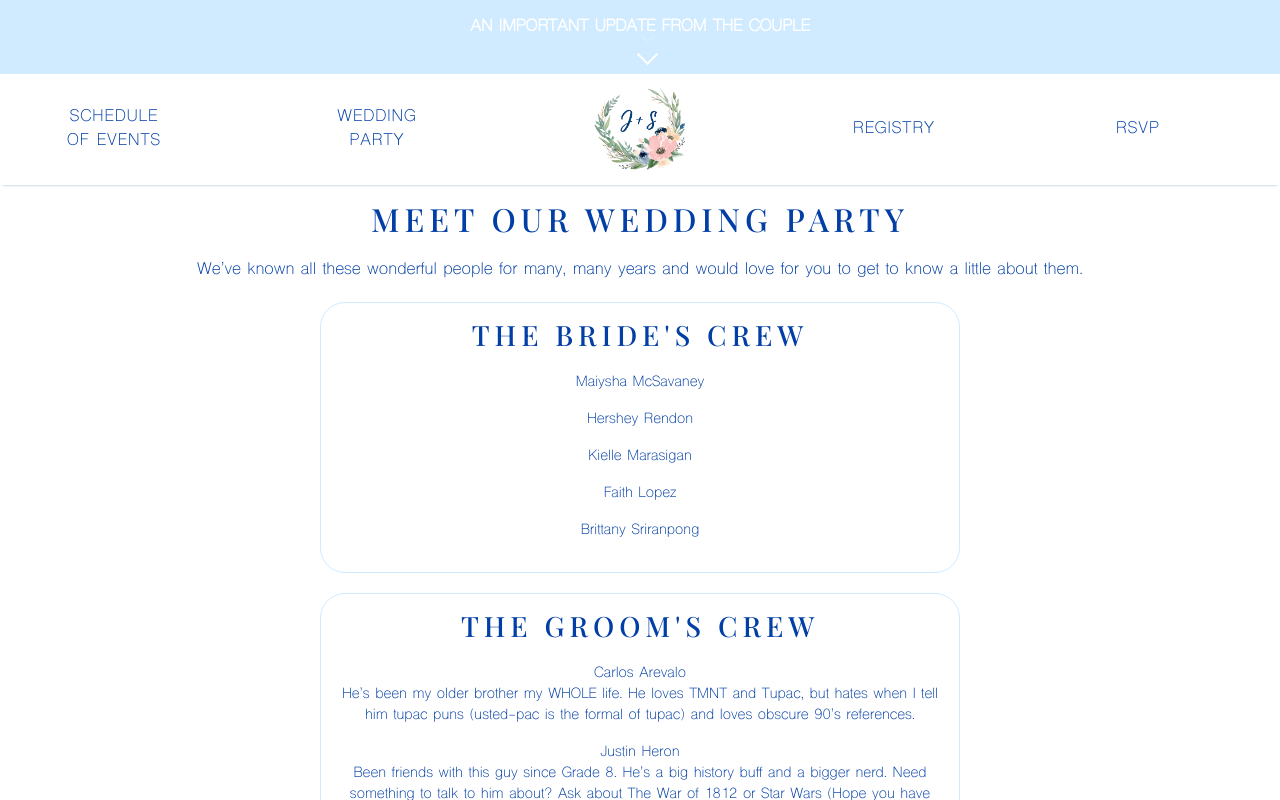
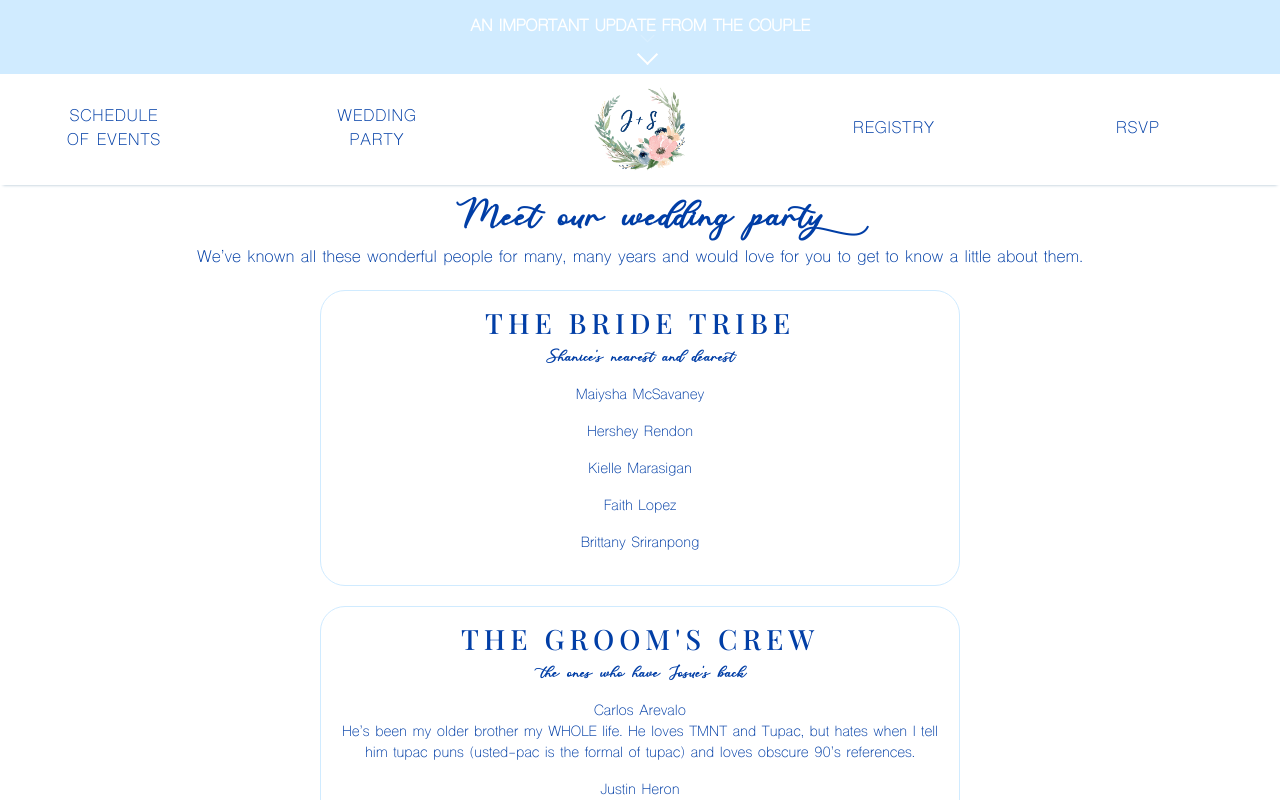
Before and after one commit to shanicerae/wedding-site, a React (Create React App) app: page /wedding-party in a window 1280 px wide. Shown: the top 800 px of the page. Built offline with nearby package versions, Linux system fonts and the light colour scheme.

Commit message:
Update content styles

```diff
--- a/src/Registry.js
+++ b/src/Registry.js
@@ -19,12 +19,10 @@ function Registry() {
   }, []);
 
   return (
-    <div>
+    <div className="center dark-blue">
       <div className="section content-wrapper">
-        <h2 className="center dark-blue registry--title">
-          A note on our registry:
-        </h2>
-        <div className="center dark-blue">
+        <h2 className="alt-content-title">A note on our registry:</h2>
+        <div>
           <p>
             Recent world events have made us extremely thankful for the presence
             of our family and friends. Celebrating with you on our special day
--- a/src/Rsvp.js
+++ b/src/Rsvp.js
@@ -16,16 +16,18 @@ function Rsvp() {
   // }
 
   return (
-    <div className="center dark-blue content-text">
+    <div className="center dark-blue">
       <img src={CoffeeShop} className="header-image" alt="engagement" />
-      <div className="section">
-        <h2 className="content-title">Trying to RSVP?</h2>
-        <p>You're a tad early!</p>
-        <p>
-          Once the formal invitations have been sent out, you will have an
-          opportunity to RSVP to our reception. <br></br> We hope to see you all
-          there on April 30, 2021!
-        </p>
+      <div className="section bg--light-blue">
+        <div className="content-wrapper">
+          <h2 className="content-title">Trying to RSVP?</h2>
+          <p className="info--details">You're a tad early!</p>
+          <p>
+            Once the formal invitations have been sent out, you will have an
+            opportunity to RSVP to our reception. <br></br> We hope to see you
+            all there on April 30, 2021!
+          </p>
+        </div>
       </div>
 
       {/* <form>
--- a/src/WeddingParty.js
+++ b/src/WeddingParty.js
@@ -9,13 +9,14 @@ function WeddingParty() {
         className="header-image"
         alt="engagement"
       /> */}
-      <h2 className="content-title">Meet our wedding party</h2>
+      <h2 className="alt-content-title">Meet our wedding party</h2>
       <p>
         We’ve known all these wonderful people for many, many years and would
         love for you to get to know a little about them.
       </p>
       <div className="content-wrapper">
-        <h3 className="content-title">The Bride's Crew</h3>
+        <h3 className="content-title--nop">The Bride Tribe</h3>
+        <p className="alt-content-title">Shanice's nearest and dearest</p>
         <p>Maiysha McSavaney</p>
         <p>Hershey Rendon</p>
         <p>Kielle Marasigan</p>
@@ -23,7 +24,8 @@ function WeddingParty() {
         <p>Brittany Sriranpong</p>
       </div>
       <div className="content-wrapper">
-        <h3 className="content-title">The Groom's Crew</h3>
+        <h3 className="content-title--nop">The Groom's Crew</h3>
+        <p className="alt-content-title">The ones who have Josué's back</p>
         <p>
           Carlos Arevalo
           <br />
--- a/src/index.css
+++ b/src/index.css
@@ -341,6 +341,12 @@ a {
   text-transform: uppercase;
 }
 
+.content-title--nop {
+  font-family: 'Playfair Display', sans-serif;
+  letter-spacing: 5px;
+  text-transform: uppercase;
+}
+
 .content-text {
   font-family: 'Shree';
   color: var(--dark-blue);
@@ -403,7 +409,7 @@ a {
   font-weight: bold;
 }
 
-.registry--title {
+.alt-content-title {
   font-family: 'Thank You';
   font-weight: bold;
 }
```
